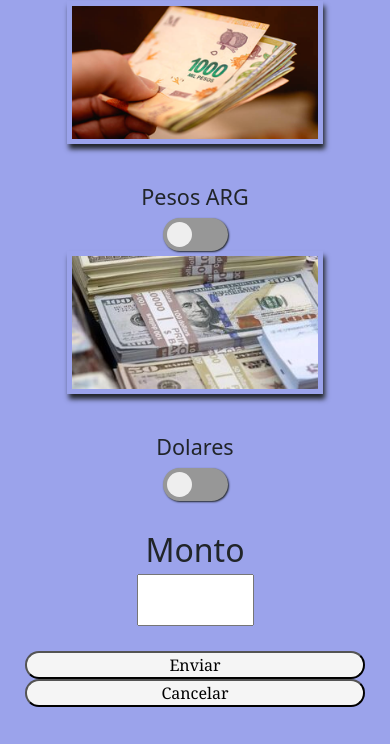
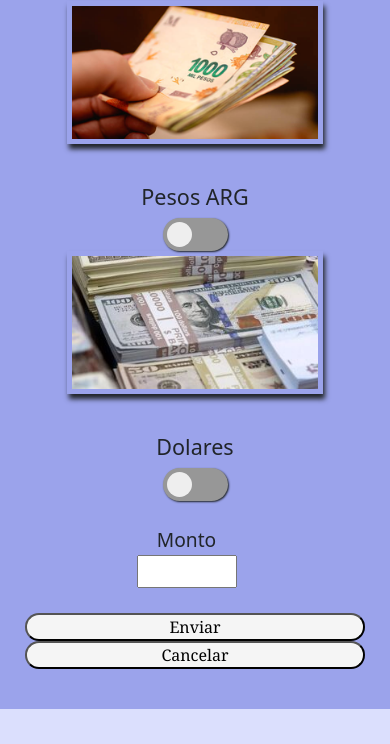
Before and after one commit to JorgeBarrozo83/river, a website: page secciones/giros.html in a window 390 px wide. Shown: the part 1580-2324 px from the top of the page. Drawn offline with nearby package versions, Linux system fonts and the light colour scheme; a web font is replaced by a local one.

Commit message:
correccion de barra de querys

```diff
--- a/scss/utilities/_breakPoints.scss
+++ b/scss/utilities/_breakPoints.scss
@@ -15,7 +15,7 @@
         top: 140px;
         left: -100%;
         width: 100%;
-        height: 82vh;
+        height: 83vh;
         right: 0;
         z-index: 1;
     }
@@ -111,4 +111,10 @@
     .boton{
         font-size: 1rem;
     }
+    .cantidad{
+        max-width: 100%;
+        font-size: 1.2rem;
+        width: 100px;
+        justify-content: center;
+    }
 }
```
Also changed, not shown: css/style.css.
